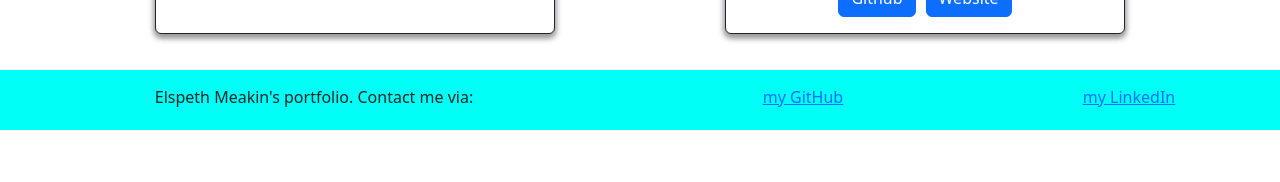
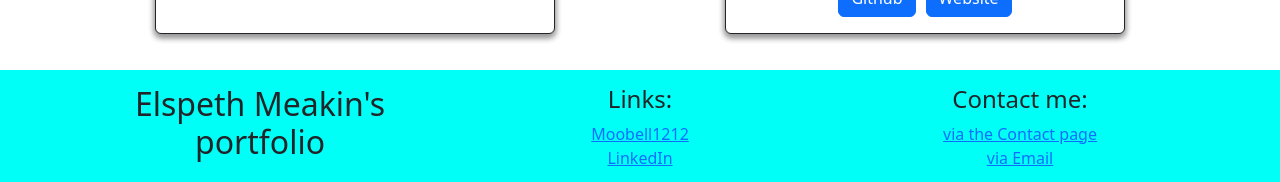
Before and after one commit to Moobell1212/Elspeth-Meakin-s-react-portfolio, a React (Create React App) app in the folder portfolio/: page /#/projects in a window 1280 px wide. Shown: the part 1476-1658 px from the top of the page. Before the commit the page ends 1606 px from the top, so only its background shows below. Built offline with nearby package versions, Linux system fonts and the light colour scheme.

Commit message:
footer updated with name, links, and contact me section

```diff
--- a/portfolio/src/components/Footer/index.js
+++ b/portfolio/src/components/Footer/index.js
@@ -1,20 +1,28 @@
 import React from 'react';
+import Container from 'react-bootstrap/Container';
+import { Link } from 'react-router-dom';
 import "./style.css";
 
 function Footer() {
     return (
         <div className="footer">
-            <div className="row text-center">
-                <div className="col-md-6">
-                    <p>Elspeth Meakin's portfolio. Contact me via:</p>
+            <Container>
+                <div className="row text-center">
+                    <div className="col-md-4">
+                        <h2>Elspeth Meakin's portfolio</h2>
+                    </div>
+                    <div className="col-md-4">
+                        <h4>Links:</h4>
+                        <li className="list-unstyled"><a href="https://github.com/Moobell1212" target="_blank" rel="noreferrer">Moobell1212</a></li>
+                        <li className="list-unstyled"><a href="https://www.linkedin.com/in/elspeth-meakin-7289b3126/" target="_blank" rel="noreferrer">LinkedIn</a></li>
+                    </div>
+                    <div className="col-md-4">
+                        <h4>Contact me:</h4>
+                        <Link className="list-unstyled" to="/contact">via the Contact page</Link>
+                        <li className="list-unstyled"><a href="mailto:elspeth.meakin@hotmail.co.uk" target="_blank" rel="noreferrer">via Email</a></li>
+                    </div>
                 </div>
-                <div className="col-md-3">
-                    <li className="list-unstyled"><a href="https://github.com/Moobell1212" target="_blank">my GitHub</a></li>
-                </div>
-                <div className="col-md-3">
-                    <li className="list-unstyled"><a href="https://www.linkedin.com/in/elspeth-meakin-7289b3126/" target="_blank">my LinkedIn</a></li>
-                </div>
-            </div>
+            </Container>
         </div>
     )
 }
--- a/portfolio/src/components/Footer/style.css
+++ b/portfolio/src/components/Footer/style.css
@@ -1,6 +1,6 @@
 .footer {
-    height: 60px;
     background-color: rgb(0,255, 247);
     padding-top: 15px;
+    padding-bottom: 15px;;
     margin-top: 20px;
 }
--- a/portfolio/src/pages/homepage.js
+++ b/portfolio/src/pages/homepage.js
@@ -7,7 +7,7 @@ function Homepage(){
         <div className ="info" style={{ minHeight: "calc(100vh - 185px)" }}>
         <Container>
         <h1>Hello! Welcome to my portfolio website!</h1>
-        <img src={Avatar} alt="profile picture" style={{ width: 400, boxShadow: "0 3px 6px #999, 0 3px 6px #999" }} />
+        <img src={Avatar} alt="Elspeth Meakin" style={{ width: 400, boxShadow: "0 3px 6px #999, 0 3px 6px #999" }} />
         <h2>Former science content producer turned trainee front end developer extraordinaire. Currently taking part in a front end coding bootcamp whilst building my portfolio.</h2>
         <h3>If you have any questions about my past or current projects please contact me using the information on my contact page.</h3>
         </Container>
```
